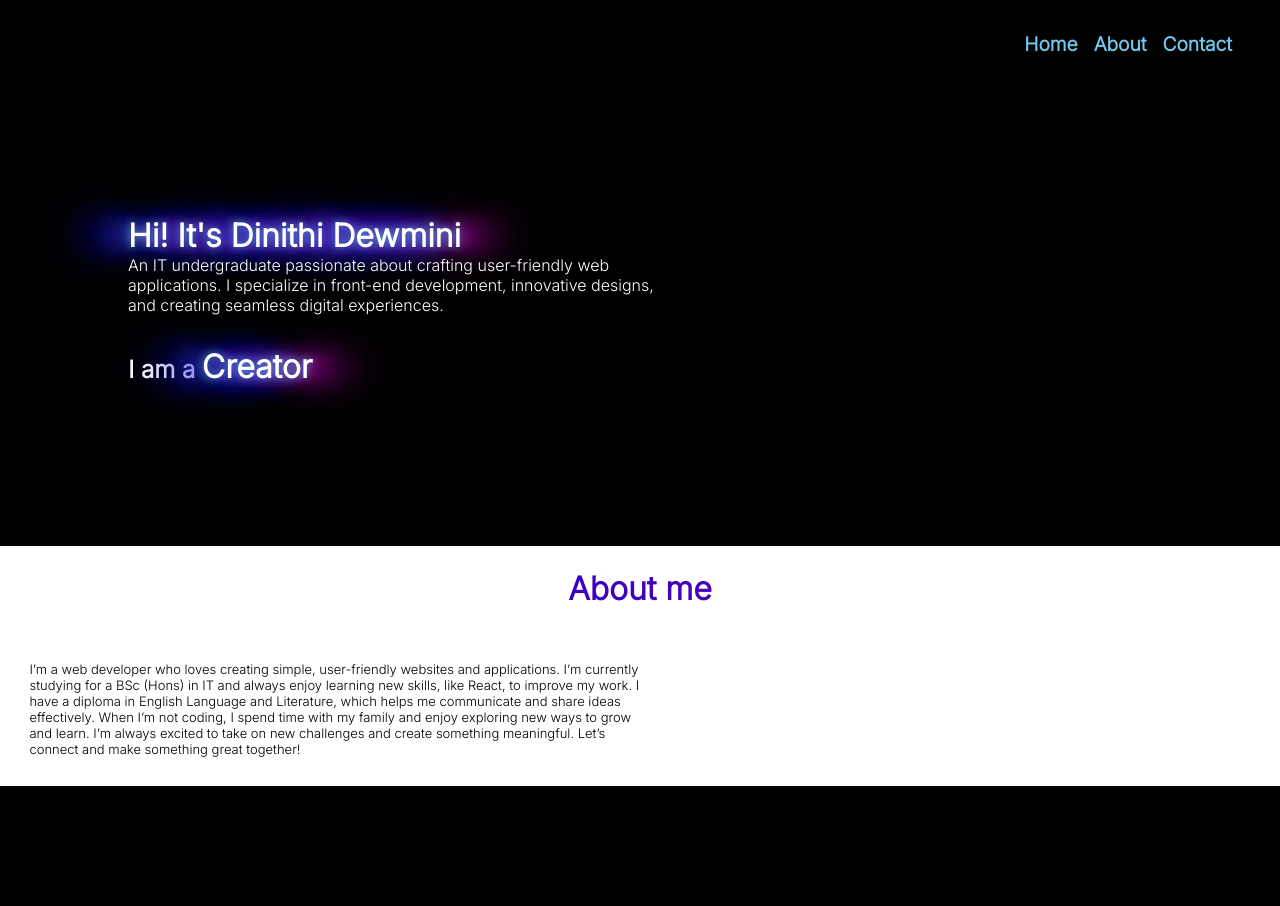
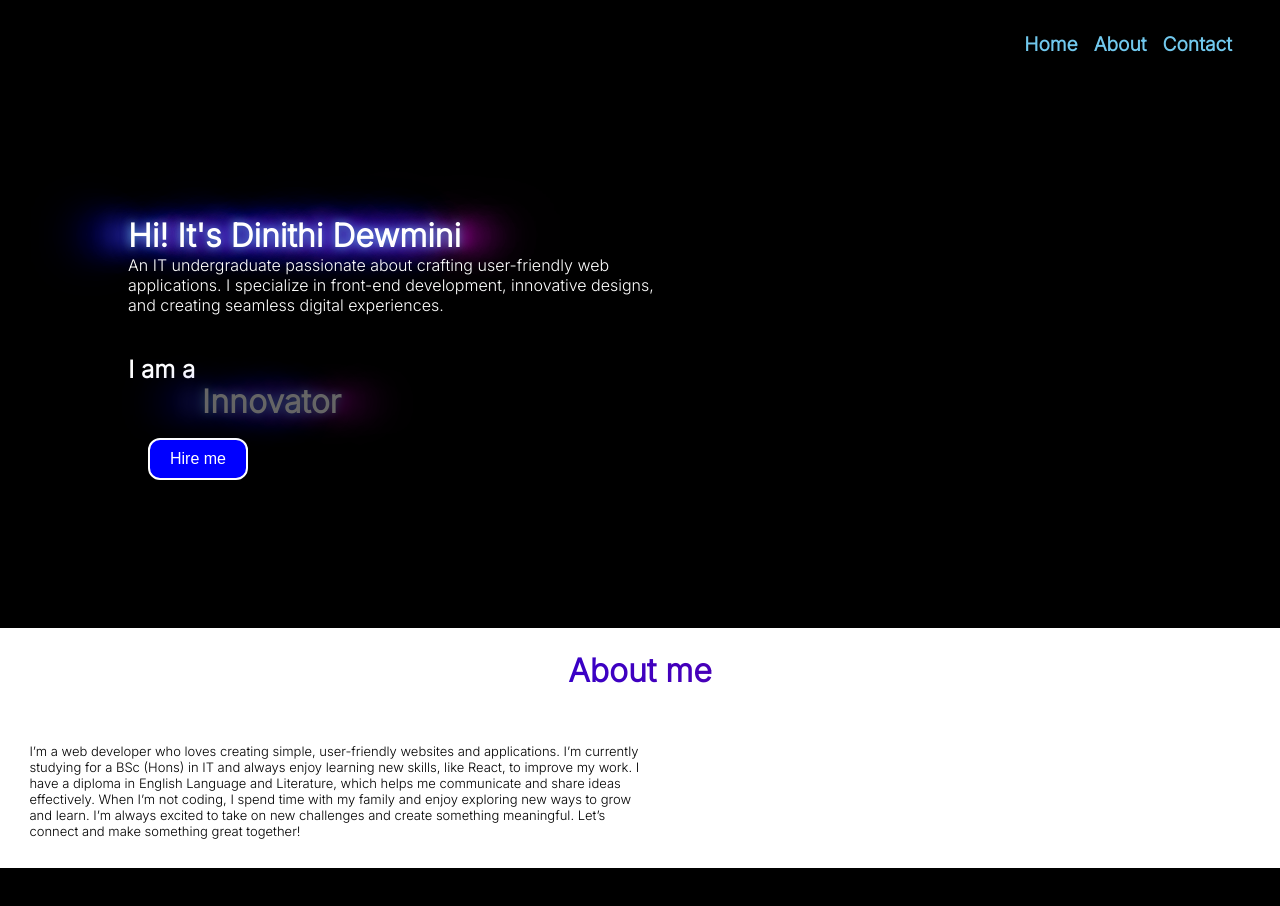
Before and after one commit to Dinithi1625403/myPortfolio, a React (Create React App) app: page / in a window 1280 px wide. Shown: the top 906 px of the page. Before the commit the page ends 800 px from the top, so only its background shows below. Built offline with nearby package versions, Linux system fonts and the light colour scheme.

Commit message:
initial commit

```diff
--- a/package.json
+++ b/package.json
@@ -6,6 +6,7 @@
     "cra-template": "1.2.0",
     "react": "^18.3.1",
     "react-dom": "^18.3.1",
+    "react-infinite-scroll-component": "^6.1.0",
     "react-scripts": "^5.0.1",
     "web-vitals": "^4.2.4"
   },
--- a/src/App.css
+++ b/src/App.css
@@ -26,3 +26,12 @@ h1{
     margin-top: 20;
     margin-bottom: 0;
 }
+/* Add styles for content that will be loaded on scroll */
+.about {
+    opacity: 0;
+    transition: opacity 0.5s ease-in-out;
+}
+
+.about.visible {
+    opacity: 1;
+}
--- a/src/App.js
+++ b/src/App.js
@@ -3,15 +3,16 @@ import './App.css';
 import Background from './components/background';
 import Intro from './components/intro';
 import About from './components/about';
+import SkillsP from './components/skillP';
 function App() {
+
   return (
     <div className="App">
       <header className="App-header">
       <Nav />
       <Intro/>
-
-        <About />
-
+      <About />
+      <SkillsP />
       </header>
     </div>
   );
--- a/src/components/about.jsx
+++ b/src/components/about.jsx
@@ -1,13 +1,5 @@
 import "./about.css";
-window.addEventListener('scroll', function() {
-  var aboutSection = document.querySelector('.about');
-  var position = aboutSection.getBoundingClientRect();
 
-  // checking for partial visibility
-  if(position.top < window.innerHeight && position.bottom >= 0) {
-      aboutSection.style.animation = 'slideInFromLeft 1s ease-out forwards';
-  }
-});
 function About() {
   return (
 
--- a/src/components/intro.css
+++ b/src/components/intro.css
@@ -62,3 +62,21 @@ text-shadow: -1px 0 10px rgb(101, 176, 230), -20px 0 20px rgb(85, 85, 226), -30p
 
 10px 0 10px #800080, 20px 0 20px #800080, 30px 0 30px #800080, 40px 0 40px #800080, 50px 0 50px #800080;
 }
+button{
+    background-color: #00f;
+    color: white;
+    padding: 10px 20px;
+    text-align: center;
+    text-decoration: none;
+    display: inline-block;
+    font-size: 16px;
+    margin: 4px 2px;
+    cursor: pointer;
+    border-radius: 12px;
+    border: 2px solid white;
+    margin-top: 20px;
+    margin-bottom: 20px;
+    margin-left: 20px;
+    margin-right: 20px;
+    transition-duration: 0.4s;
+}
--- a/src/components/intro.jsx
+++ b/src/components/intro.jsx
@@ -14,13 +14,15 @@ export default function Intro() {
     }, []);
 
     return (
-        <div className="intro">
+        <div className="intro" style={{ textAlign: 'left' }}>
             <h1>Hi! It's Dinithi Dewmini</h1>
             <p>An IT undergraduate passionate about crafting user-friendly web applications. I specialize in front-end development, innovative designs, and creating seamless digital experiences.</p>
             <span>
                 <h2>I am a  </h2>
                 <h3>{texts[index]}</h3>
             </span>
+            <br />
+            <button>Hire me</button>
         </div>
     );
 }
--- /dev/null
+++ b/src/components/skillP.jsx
@@ -0,0 +1,32 @@
+import Skills from "./skills";
+import "./skills.css";
+function SkillsP() {
+
+    return (
+       <>
+       <div>
+
+        <div className="skills">
+        <h1 className="sTitle">Skills</h1>
+        <div className="skills-container">
+            <div className="skillName">
+           <Skills skill="HTML" card="HyperText Markup Language" icon="https://img.icons8.com/color/48/000000/html-5.png" />
+           <Skills skill="CSS" card="Cascading Style Sheets" icon="https://img.icons8.com/color/48/000000/css3.png" />
+           <Skills skill="JavaScript" card="JavaScript" icon="https://img.icons8.com/color/48/000000/javascript.png" />
+              <Skills skill="React" card="React" icon="https://img.icons8.com/color/48/000000/react-native.png" />
+                <Skills skill="Python" card="Python" icon="https://img.icons8.com/color/48/000000/python.png" />
+                <Skills skill="SQL" card="Structured Query Language" icon="https://img.icons8.com/color/48/000000/sql.png" />
+                <Skills skill="PHP" card="PHP" icon="https://img.icons8.com/color/48/000000/php.png" />
+                <Skills skill="C" card="C Programming Language" icon="https://img.icons8.com/color/48/000000/c-programming.png" />
+                <Skills skill="C++" card="C++ Programming Language" icon="https://img.icons8.com/color/48/000000/c-plus-plus-logo.png" />
+                <Skills skill="Figma" card="Figma" icon="https://img.icons8.com/color/48/000000/figma.png" />
+        </div>
+
+            </div>
+        </div>
+    </div>
+       </>
+    );
+
+}
+export default SkillsP;
--- /dev/null
+++ b/src/components/skills.css
@@ -0,0 +1,42 @@
+
+
+
+.skills {
+    margin-top: 500px;
+    padding: 20px;
+    color:white;
+    text-align: center;
+}
+
+.sTitle {
+    text-align: center;
+    font-size: 2em;
+    margin-bottom: 20px;
+}
+
+.skills-container {
+    display: flex;
+    flex-wrap: wrap;
+    justify-content: center;
+
+}
+
+
+
+.skillName ul {
+    list-style-type: none;
+    padding: 0;
+    display: inline-block;
+}
+
+.skillName li {
+    margin-bottom: 10px;
+    list-style-type: none;
+}
+
+.card {
+
+    display: table;
+    width: 100%;
+    display: inline-block;
+}
--- /dev/null
+++ b/src/components/skills.jsx
@@ -0,0 +1,16 @@
+import "./skills.css";
+function SkillsP(props) {
+return (
+
+                    <li>
+                        {props.skill}
+                        <div className="card">
+
+                            <img src={props.icon} alt={`${props.skill} icon`} />
+                        </div>
+                    </li>
+
+
+);
+}
+export default SkillsP;
```
Also changed, not shown: src/components/about.css (+0 -7 lines), 1 other file (tests, documents, lock files or other folders).
